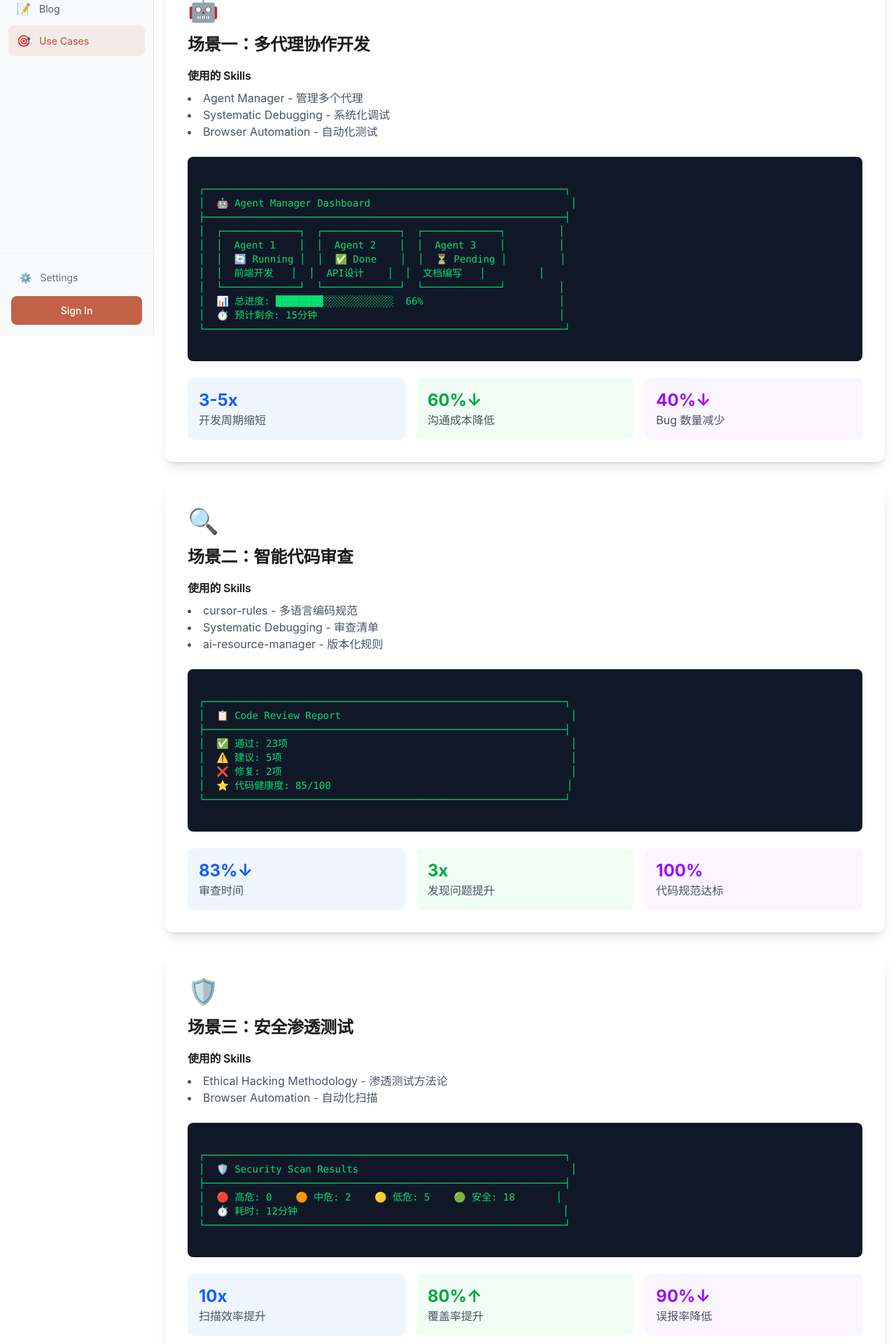
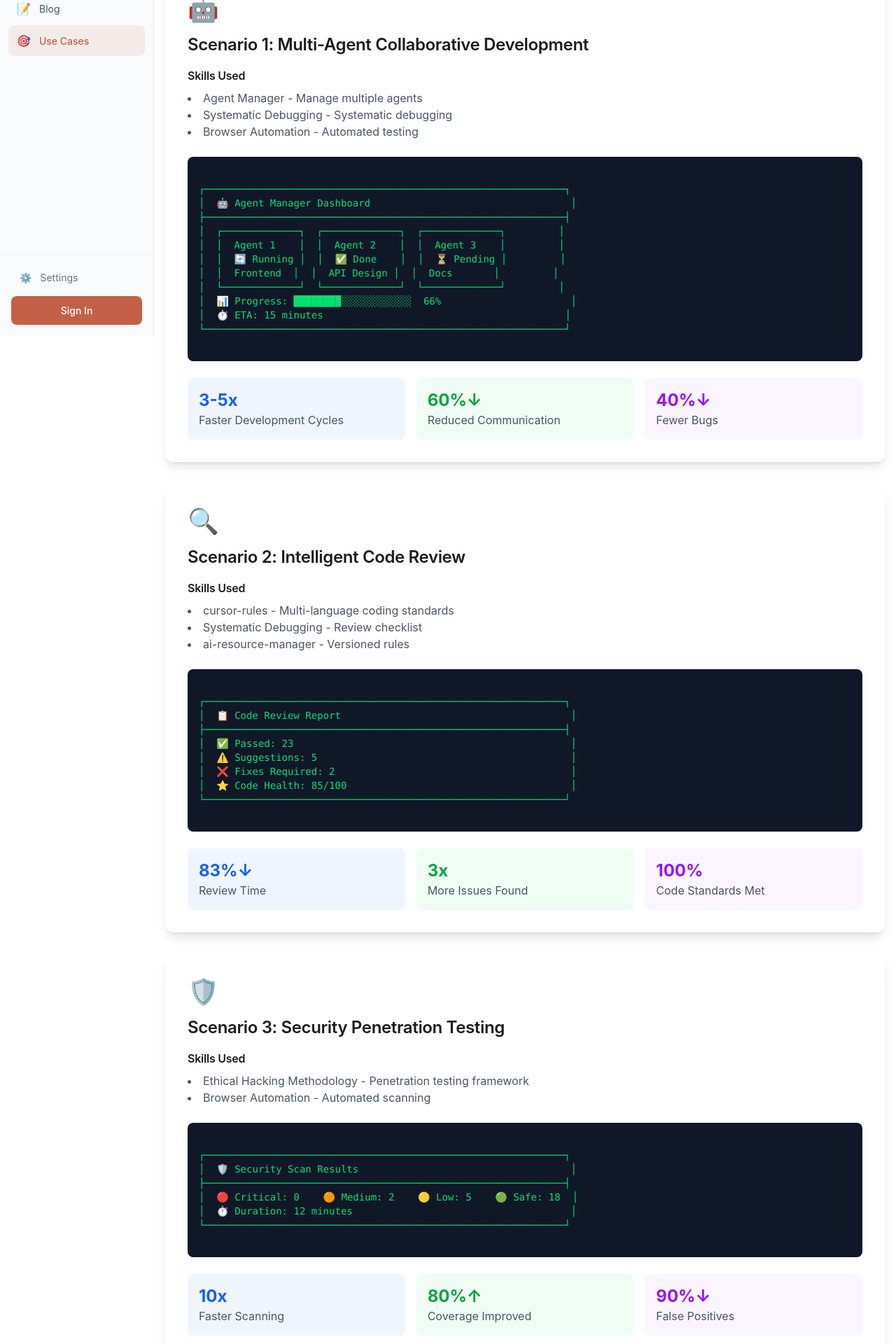
Before and after one commit to bodhi584/skills-directory, a Next.js app: page /use-cases in a window 1280 px wide. Shown: the part 320-2240 px from the top of the page at 70% size. Built offline with nearby package versions, Linux system fonts and the light colour scheme; no server answers.

Commit message:
fix: translate use-cases page to English

```diff
--- a/app/use-cases/page.tsx
+++ b/app/use-cases/page.tsx
@@ -25,14 +25,14 @@ export default function UseCasesPage() {
       {/* Scenario 1: Multi-Agent */}
       <section id="multi-agent" className="bg-white rounded-xl shadow-lg p-6 md:p-8 mb-8">
         <div className="text-4xl mb-4">🤖</div>
-        <h2 className="text-2xl font-bold mb-4">场景一：多代理协作开发</h2>
+        <h2 className="text-2xl font-bold mb-4">Scenario 1: Multi-Agent Collaborative Development</h2>
 
         <div className="mb-6">
-          <h3 className="font-semibold mb-2">使用的 Skills</h3>
+          <h3 className="font-semibold mb-2">Skills Used</h3>
           <ul className="list-disc list-inside text-gray-600">
-            <li>Agent Manager - 管理多个代理</li>
-            <li>Systematic Debugging - 系统化调试</li>
-            <li>Browser Automation - 自动化测试</li>
+            <li>Agent Manager - Manage multiple agents</li>
+            <li>Systematic Debugging - Systematic debugging</li>
+            <li>Browser Automation - Automated testing</li>
           </ul>
         </div>
 
@@ -44,10 +44,10 @@ export default function UseCasesPage() {
 │  ┌─────────────┐  ┌─────────────┐  ┌─────────────┐         │
 │  │  Agent 1    │  │  Agent 2    │  │  Agent 3    │         │
 │  │  🔄 Running │  │  ✅ Done    │  │  ⏳ Pending │         │
-│  │  前端开发   │  │  API设计    │  │  文档编写   │         │
+│  │  Frontend  │  │  API Design │  │  Docs       │         │
 │  └─────────────┘  └─────────────┘  └─────────────┘         │
-│  📊 总进度: ████████░░░░░░░░░░░░  66%                       │
-│  ⏱️ 预计剩余: 15分钟                                         │
+│  📊 Progress: ████████░░░░░░░░░░░░  66%                      │
+│  ⏱️ ETA: 15 minutes                                         │
 └─────────────────────────────────────────────────────────────┘
           `}</pre>
         </div>
@@ -55,15 +55,15 @@ export default function UseCasesPage() {
         <div className="grid grid-cols-1 md:grid-cols-3 gap-4">
           <div className="bg-blue-50 p-4 rounded-lg">
             <div className="text-2xl font-bold text-blue-600">3-5x</div>
-            <div className="text-gray-600">开发周期缩短</div>
+            <div className="text-gray-600">Faster Development Cycles</div>
           </div>
           <div className="bg-green-50 p-4 rounded-lg">
             <div className="text-2xl font-bold text-green-600">60%↓</div>
-            <div className="text-gray-600">沟通成本降低</div>
+            <div className="text-gray-600">Reduced Communication</div>
           </div>
           <div className="bg-purple-50 p-4 rounded-lg">
             <div className="text-2xl font-bold text-purple-600">40%↓</div>
-            <div className="text-gray-600">Bug 数量减少</div>
+            <div className="text-gray-600">Fewer Bugs</div>
           </div>
         </div>
       </section>
@@ -71,14 +71,14 @@ export default function UseCasesPage() {
       {/* Scenario 2: Code Review */}
       <section id="code-review" className="bg-white rounded-xl shadow-lg p-6 md:p-8 mb-8">
         <div className="text-4xl mb-4">🔍</div>
-        <h2 className="text-2xl font-bold mb-4">场景二：智能代码审查</h2>
+        <h2 className="text-2xl font-bold mb-4">Scenario 2: Intelligent Code Review</h2>
 
         <div className="mb-6">
-          <h3 className="font-semibold mb-2">使用的 Skills</h3>
+          <h3 className="font-semibold mb-2">Skills Used</h3>
           <ul className="list-disc list-inside text-gray-600">
-            <li>cursor-rules - 多语言编码规范</li>
-            <li>Systematic Debugging - 审查清单</li>
-            <li>ai-resource-manager - 版本化规则</li>
+            <li>cursor-rules - Multi-language coding standards</li>
+            <li>Systematic Debugging - Review checklist</li>
+            <li>ai-resource-manager - Versioned rules</li>
           </ul>
         </div>
 
@@ -87,10 +87,10 @@ export default function UseCasesPage() {
 ┌─────────────────────────────────────────────────────────────┐
 │  📋 Code Review Report                                       │
 ├─────────────────────────────────────────────────────────────┤
-│  ✅ 通过: 23项                                                │
-│  ⚠️ 建议: 5项                                                 │
-│  ❌ 修复: 2项                                                 │
-│  ⭐ 代码健康度: 85/100                                        │
+│  ✅ Passed: 23                                               │
+│  ⚠️ Suggestions: 5                                           │
+│  ❌ Fixes Required: 2                                        │
+│  ⭐ Code Health: 85/100                                      │
 └─────────────────────────────────────────────────────────────┘
           `}</pre>
         </div>
@@ -98,15 +98,15 @@ export default function UseCasesPage() {
         <div className="grid grid-cols-1 md:grid-cols-3 gap-4">
           <div className="bg-blue-50 p-4 rounded-lg">
             <div className="text-2xl font-bold text-blue-600">83%↓</div>
-            <div className="text-gray-600">审查时间</div>
+            <div className="text-gray-600">Review Time</div>
           </div>
           <div className="bg-green-50 p-4 rounded-lg">
             <div className="text-2xl font-bold text-green-600">3x</div>
-            <div className="text-gray-600">发现问题提升</div>
+            <div className="text-gray-600">More Issues Found</div>
           </div>
           <div className="bg-purple-50 p-4 rounded-lg">
             <div className="text-2xl font-bold text-purple-600">100%</div>
-            <div className="text-gray-600">代码规范达标</div>
+            <div className="text-gray-600">Code Standards Met</div>
           </div>
         </div>
       </section>
@@ -114,13 +114,13 @@ export default function UseCasesPage() {
       {/* Scenario 3: Security */}
       <section id="security" className="bg-white rounded-xl shadow-lg p-6 md:p-8 mb-8">
         <div className="text-4xl mb-4">🛡️</div>
-        <h2 className="text-2xl font-bold mb-4">场景三：安全渗透测试</h2>
+        <h2 className="text-2xl font-bold mb-4">Scenario 3: Security Penetration Testing</h2>
 
         <div className="mb-6">
-          <h3 className="font-semibold mb-2">使用的 Skills</h3>
+          <h3 className="font-semibold mb-2">Skills Used</h3>
           <ul className="list-disc list-inside text-gray-600">
-            <li>Ethical Hacking Methodology - 渗透测试方法论</li>
-            <li>Browser Automation - 自动化扫描</li>
+            <li>Ethical Hacking Methodology - Penetration testing framework</li>
+            <li>Browser Automation - Automated scanning</li>
           </ul>
         </div>
 
@@ -129,8 +129,8 @@ export default function UseCasesPage() {
 ┌─────────────────────────────────────────────────────────────┐
 │  🛡️ Security Scan Results                                    │
 ├─────────────────────────────────────────────────────────────┤
-│  🔴 高危: 0    🟠 中危: 2    🟡 低危: 5    🟢 安全: 18       │
-│  ⏱️ 耗时: 12分钟                                             │
+│  🔴 Critical: 0    🟠 Medium: 2    🟡 Low: 5    🟢 Safe: 18  │
+│  ⏱️ Duration: 12 minutes                                     │
 └─────────────────────────────────────────────────────────────┘
           `}</pre>
         </div>
@@ -138,15 +138,15 @@ export default function UseCasesPage() {
         <div className="grid grid-cols-1 md:grid-cols-3 gap-4">
           <div className="bg-blue-50 p-4 rounded-lg">
             <div className="text-2xl font-bold text-blue-600">10x</div>
-            <div className="text-gray-600">扫描效率提升</div>
+            <div className="text-gray-600">Faster Scanning</div>
           </div>
           <div className="bg-green-50 p-4 rounded-lg">
             <div className="text-2xl font-bold text-green-600">80%↑</div>
-            <div className="text-gray-600">覆盖率提升</div>
+            <div className="text-gray-600">Coverage Improved</div>
           </div>
           <div className="bg-purple-50 p-4 rounded-lg">
             <div className="text-2xl font-bold text-purple-600">90%↓</div>
-            <div className="text-gray-600">误报率降低</div>
+            <div className="text-gray-600">False Positives</div>
           </div>
         </div>
       </section>
@@ -154,13 +154,13 @@ export default function UseCasesPage() {
       {/* Scenario 4: RAG */}
       <section id="rag" className="bg-white rounded-xl shadow-lg p-6 md:p-8 mb-8">
         <div className="text-4xl mb-4">📊</div>
-        <h2 className="text-2xl font-bold mb-4">场景四：RAG 知识库构建</h2>
+        <h2 className="text-2xl font-bold mb-4">Scenario 4: RAG Knowledge Base</h2>
 
         <div className="mb-6">
-          <h3 className="font-semibold mb-2">使用的 Skills</h3>
+          <h3 className="font-semibold mb-2">Skills Used</h3>
           <ul className="list-disc list-inside text-gray-600">
-            <li>haiku.rag - 智能 RAG 框架</li>
-            <li>flapi - 高性能 API</li>
+            <li>haiku.rag - Intelligent RAG framework</li>
+            <li>flapi - High-performance API</li>
           </ul>
         </div>
 
@@ -169,8 +169,8 @@ export default function UseCasesPage() {
 ┌─────────────────────────────────────────────────────────────┐
 │  📚 RAG Knowledge Base                                       │
 ├─────────────────────────────────────────────────────────────┤
-│  📁 文档数量: 1,247  |  📄 总字数: 5.2M  |  🔍 响应: 0.8秒   │
-│  📈 相关度: 92%                                                │
+│  📁 Docs: 1,247  |  📄 Total Words: 5.2M  |  🔍 Response: 0.8s│
+│  📈 Relevance: 92%                                          │
 └─────────────────────────────────────────────────────────────┘
           `}</pre>
         </div>
@@ -178,15 +178,15 @@ export default function UseCasesPage() {
         <div className="grid grid-cols-1 md:grid-cols-3 gap-4">
           <div className="bg-blue-50 p-4 rounded-lg">
             <div className="text-2xl font-bold text-blue-600">10x</div>
-            <div className="text-gray-600">问答效率提升</div>
+            <div className="text-gray-600">Q&A Efficiency</div>
           </div>
           <div className="bg-green-50 p-4 rounded-lg">
             <div className="text-2xl font-bold text-green-600">360x+</div>
-            <div className="text-gray-600">知识查找速度</div>
+            <div className="text-gray-600">Knowledge Search Speed</div>
           </div>
           <div className="bg-purple-50 p-4 rounded-lg">
             <div className="text-2xl font-bold text-purple-600">92%</div>
-            <div className="text-gray-600">回答准确率</div>
+            <div className="text-gray-600">Answer Accuracy</div>
           </div>
         </div>
       </section>
@@ -194,13 +194,13 @@ export default function UseCasesPage() {
       {/* Scenario 5: DevOps */}
       <section id="devops" className="bg-white rounded-xl shadow-lg p-6 md:p-8 mb-8">
         <div className="text-4xl mb-4">🚀</div>
-        <h2 className="text-2xl font-bold mb-4">场景五：DevOps 自动化部署</h2>
+        <h2 className="text-2xl font-bold mb-4">Scenario 5: DevOps Automated Deployment</h2>
 
         <div className="mb-6">
-          <h3 className="font-semibold mb-2">使用的 Skills</h3>
+          <h3 className="font-semibold mb-2">Skills Used</h3>
           <ul className="list-disc list-inside text-gray-600">
-            <li>ksail - K8s 集群管理</li>
-            <li>deploystack - MCP 部署</li>
+            <li>ksail - K8s cluster management</li>
+            <li>deploystack - MCP deployment</li>
           </ul>
         </div>
 
@@ -209,8 +209,8 @@ export default function UseCasesPage() {
 ┌─────────────────────────────────────────────────────────────┐
 │  🚀 Deployment Pipeline                                      │
 ├─────────────────────────────────────────────────────────────┤
-│  步骤: ✅ 构建 → ✅ 测试 → ✅ 镜像 → 🔄 部署 (75%)           │
-│  📦 v2.4.1 → v2.4.2  |  ⏱️ 预计完成: 3分钟                  │
+│  Steps: ✅ Build → ✅ Test → ✅ Image → 🔄 Deploy (75%)      │
+│  📦 v2.4.1 → v2.4.2  |  ⏱️ ETA: 3 minutes                  │
 └─────────────────────────────────────────────────────────────┘
           `}</pre>
         </div>
@@ -218,15 +218,15 @@ export default function UseCasesPage() {
         <div className="grid grid-cols-1 md:grid-cols-3 gap-4">
           <div className="bg-blue-50 p-4 rounded-lg">
             <div className="text-2xl font-bold text-blue-600">73%↓</div>
-            <div className="text-gray-600">部署时间</div>
+            <div className="text-gray-600">Deployment Time</div>
           </div>
           <div className="bg-green-50 p-4 rounded-lg">
             <div className="text-2xl font-bold text-green-600">90%↓</div>
-            <div className="text-gray-600">人工干预</div>
+            <div className="text-gray-600">Manual Intervention</div>
           </div>
           <div className="bg-purple-50 p-4 rounded-lg">
-            <div className="text-2xl font-bold text-purple-600">分钟级</div>
-            <div className="text-gray-600">回滚速度</div>
+            <div className="text-2xl font-bold text-purple-600">Minutes</div>
+            <div className="text-gray-600">Rollback Speed</div>
           </div>
         </div>
       </section>
@@ -234,13 +234,13 @@ export default function UseCasesPage() {
       {/* Scenario 6: UI Design */}
       <section id="ui-design" className="bg-white rounded-xl shadow-lg p-6 md:p-8 mb-8">
         <div className="text-4xl mb-4">🎨</div>
-        <h2 className="text-2xl font-bold mb-4">场景六：AI UI 设计</h2>
+        <h2 className="text-2xl font-bold mb-4">Scenario 6: AI UI Design</h2>
 
         <div className="mb-6">
-          <h3 className="font-semibold mb-2">使用的 Skills</h3>
+          <h3 className="font-semibold mb-2">Skills Used</h3>
           <ul className="list-disc list-inside text-gray-600">
-            <li>lovable-boilerplate - AI UI 脚手架</li>
-            <li>UI/UX Pro Max - 专业设计</li>
+            <li>lovable-boilerplate - AI UI scaffold</li>
+            <li>UI/UX Pro Max - Professional design</li>
           </ul>
         </div>
 
@@ -249,8 +249,8 @@ export default function UseCasesPage() {
 ┌─────────────────────────────────────────────────────────────┐
 │  🎨 AI Generated UI Preview                                  │
 ├─────────────────────────────────────────────────────────────┤
-│  📝 需求: 仪表盘 (用户统计、销售图表、活动列表)              │
-│  ⏱️ 生成: 2分15秒  |  ✅ 质量: A+  |  🎯 符合度: 95%        │
+│  📝 Requirement: Dashboard (User stats, Sales charts, etc.) │
+│  ⏱️ Generated: 2m 15s  |  ✅ Quality: A+  |  🎯 Match: 95%  │
 └─────────────────────────────────────────────────────────────┘
           `}</pre>
         </div>
@@ -258,61 +258,61 @@ export default function UseCasesPage() {
         <div className="grid grid-cols-1 md:grid-cols-3 gap-4">
           <div className="bg-blue-50 p-4 rounded-lg">
             <div className="text-2xl font-bold text-blue-600">120x</div>
-            <div className="text-gray-600">设计效率提升</div>
+            <div className="text-gray-600">Design Efficiency</div>
           </div>
           <div className="bg-green-50 p-4 rounded-lg">
             <div className="text-2xl font-bold text-green-600">100%</div>
-            <div className="text-gray-600">代码复用</div>
+            <div className="text-gray-600">Code Reuse</div>
           </div>
           <div className="bg-purple-50 p-4 rounded-lg">
             <div className="text-2xl font-bold text-purple-600">50x</div>
-            <div className="text-gray-600">迭代速度</div>
+            <div className="text-gray-600">Iteration Speed</div>
           </div>
         </div>
       </section>
 
       {/* Summary Table */}
       <section className="bg-white rounded-xl shadow-lg p-6 md:p-8 mb-8">
-        <h2 className="text-2xl font-bold mb-6">📈 综合效果对比</h2>
+        <h2 className="text-2xl font-bold mb-6">📈 Performance Comparison</h2>
         <div className="overflow-x-auto">
           <table className="w-full">
             <thead>
               <tr className="bg-gray-100">
-                <th className="p-3 text-left">指标</th>
-                <th className="p-3 text-left">使用前</th>
-                <th className="p-3 text-left">使用后</th>
-                <th className="p-3 text-left">提升</th>
+                <th className="p-3 text-left">Metric</th>
+                <th className="p-3 text-left">Before</th>
+                <th className="p-3 text-left">After</th>
+                <th className="p-3 text-left">Improvement</th>
               </tr>
             </thead>
             <tbody>
               <tr className="border-b">
-                <td className="p-3">开发周期</td>
-                <td className="p-3">3-5天</td>
-                <td className="p-3">1天</td>
+                <td className="p-3">Development Cycle</td>
+                <td className="p-3">3-5 days</td>
+                <td className="p-3">1 day</td>
                 <td className="p-3 text-green-600 font-bold">3-5x</td>
               </tr>
               <tr className="border-b">
-                <td className="p-3">代码审查</td>
-                <td className="p-3">30分钟</td>
-                <td className="p-3">5分钟</td>
+                <td className="p-3">Code Review</td>
+                <td className="p-3">30 minutes</td>
+                <td className="p-3">5 minutes</td>
                 <td className="p-3 text-green-600 font-bold">83%↓</td>
               </tr>
               <tr className="border-b">
-                <td className="p-3">部署时间</td>
-                <td className="p-3">30分钟</td>
-                <td className="p-3">8分钟</td>
+                <td className="p-3">Deployment Time</td>
+                <td className="p-3">30 minutes</td>
+                <td className="p-3">8 minutes</td>
                 <td className="p-3 text-green-600 font-bold">73%↓</td>
               </tr>
               <tr className="border-b">
-                <td className="p-3">知识查找</td>
-                <td className="p-3">小时级</td>
-                <td className="p-3">秒级</td>
+                <td className="p-3">Knowledge Search</td>
+                <td className="p-3">Hours</td>
+                <td className="p-3">Seconds</td>
                 <td className="p-3 text-green-600 font-bold">360x+</td>
               </tr>
               <tr>
-                <td className="p-3">UI 设计</td>
-                <td className="p-3">4小时</td>
-                <td className="p-3">2分钟</td>
+                <td className="p-3">UI Design</td>
+                <td className="p-3">4 hours</td>
+                <td className="p-3">2 minutes</td>
                 <td className="p-3 text-green-600 font-bold">120x</td>
               </tr>
             </tbody>
```
